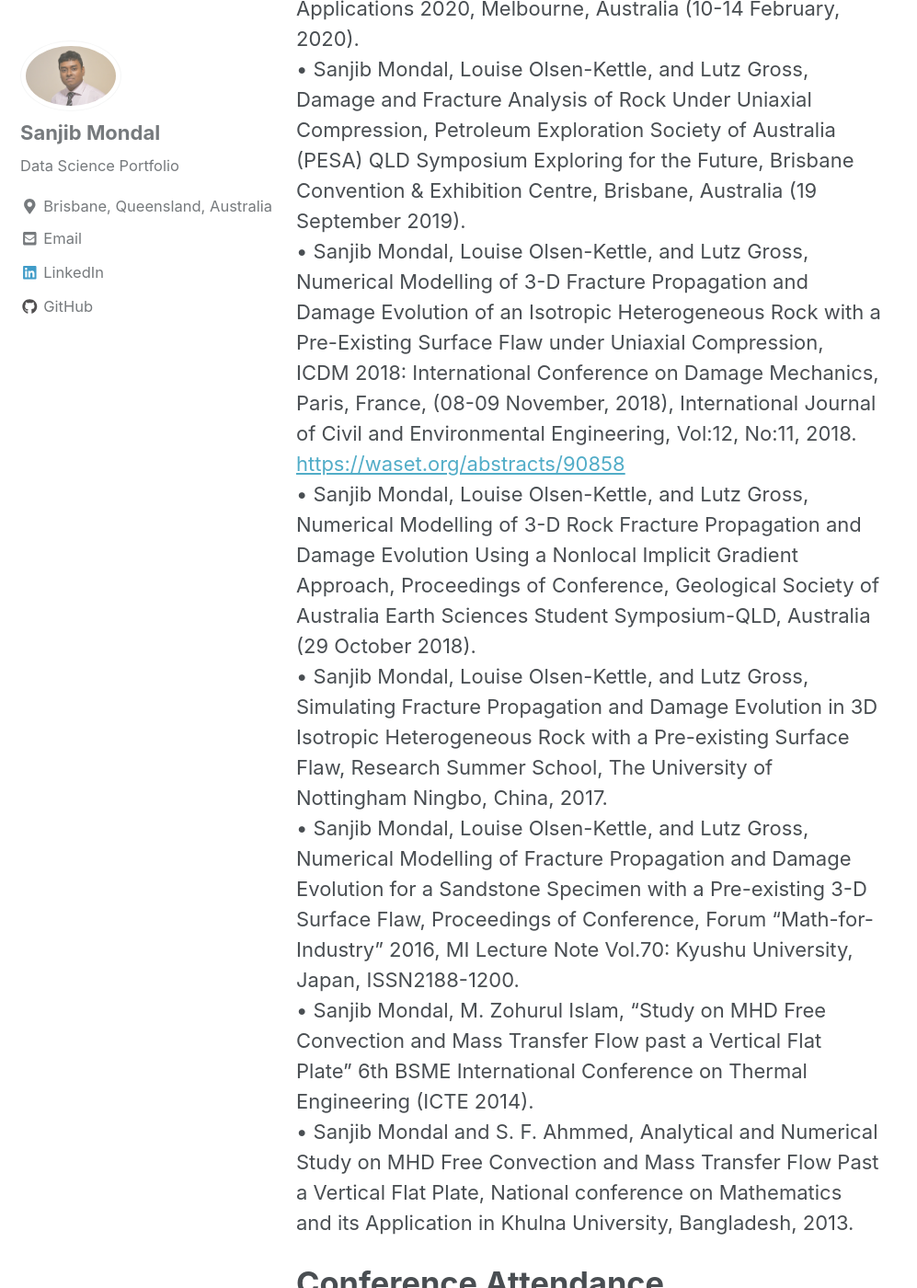
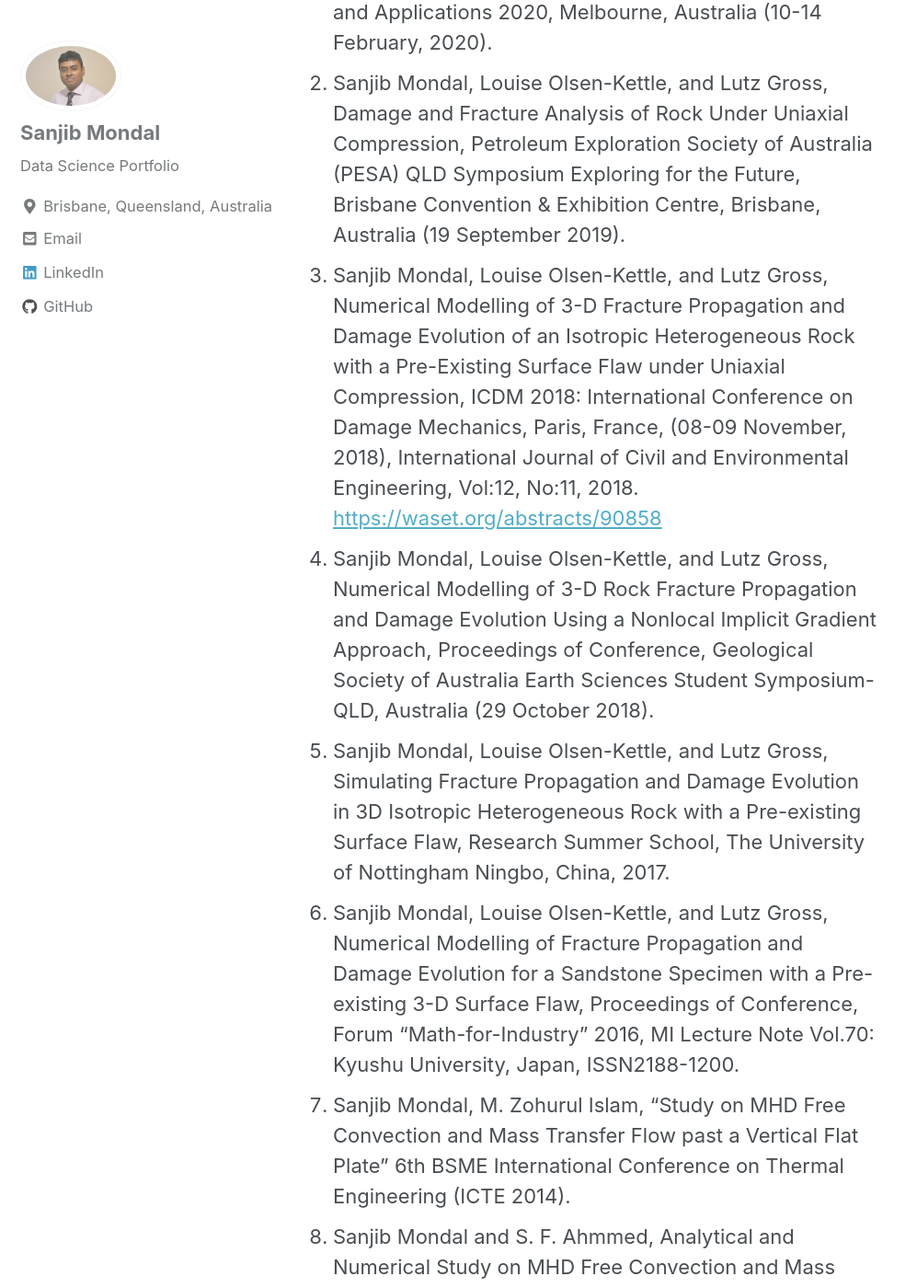
Before and after one commit to Sanjib-Mondal/Sanjib-Mondal.Co, a Jekyll site: the page built from _pages/Research.md, in a window 1280 px wide and 1400 px high, scrolled down 3250 px. Shown: the whole window at 92% size, without its empty margins (0-997 px from the left). Built offline with Jekyll 4.4.1, drawn with Linux system fonts in a browser that asks for light colours; nearby versions of some CDN libraries; some of the changed lines change nothing that is shown; some of the changed text lies outside the part shown.

Commit message:
Update Research.md

```diff
--- a/_pages/Research.md
+++ b/_pages/Research.md
@@ -20,14 +20,14 @@ I have a broad range of interdisciplinary research interests including continuum
 7. S. F. Ahmmed, Sanjib Mondal and A. Ray “MHD Free Convection and Mass Transfer Flow Past a Vertical Flat Plate” has been published in International Journal of Modern Engineering Research (IJMER) [www.ijmer.com](www.ijmer.com), ISSN: 2249-6645, Vol. 3, Issue.1 (Jan-Feb. 2013), pp-75-82.
 
 # Conference Abstract, Poster and Presentation
-•	Sanjib Mondal, Louise Olsen-Kettle, and Lutz Gross, Numerical Modelling of 3-D Fracture Propagation and Damage Evolution in Brittle Materials, MWNDEA 2020: Monash Workshop on Numerical Differential Equations and Applications 2020, Melbourne, Australia (10-14 February, 2020).
-•	Sanjib Mondal, Louise Olsen-Kettle, and Lutz Gross, Damage and Fracture Analysis of Rock Under Uniaxial Compression, Petroleum Exploration Society of Australia (PESA) QLD Symposium Exploring for the Future, Brisbane Convention & Exhibition Centre, Brisbane, Australia (19 September 2019).
-•	Sanjib Mondal, Louise Olsen-Kettle, and Lutz Gross, Numerical Modelling of 3-D Fracture Propagation and Damage Evolution of an Isotropic Heterogeneous Rock with a Pre-Existing Surface Flaw under Uniaxial Compression, ICDM 2018: International Conference on Damage Mechanics, Paris, France, (08-09 November, 2018), International Journal of Civil and Environmental Engineering, Vol:12, No:11, 2018. [https://waset.org/abstracts/90858](https://waset.org/abstracts/90858)
-•	Sanjib Mondal, Louise Olsen-Kettle, and Lutz Gross, Numerical Modelling of 3-D Rock Fracture Propagation and Damage Evolution Using a Nonlocal Implicit Gradient Approach, Proceedings of Conference, Geological Society of Australia Earth Sciences Student Symposium-QLD, Australia (29 October 2018).
-•	Sanjib Mondal, Louise Olsen-Kettle, and Lutz Gross, Simulating Fracture Propagation and Damage Evolution in 3D Isotropic Heterogeneous Rock with a Pre-existing Surface Flaw, Research Summer School, The University of Nottingham Ningbo, China, 2017.
-•	Sanjib Mondal, Louise Olsen-Kettle, and Lutz Gross, Numerical Modelling of Fracture Propagation and Damage Evolution for a Sandstone Specimen with a Pre-existing 3-D Surface Flaw, Proceedings of Conference, Forum "Math-for-Industry" 2016, MI Lecture Note Vol.70: Kyushu University, Japan, ISSN2188-1200.
-•	Sanjib Mondal, M. Zohurul Islam, “Study on MHD Free Convection and Mass Transfer Flow past a Vertical Flat Plate” 6th BSME International Conference on Thermal Engineering (ICTE 2014).
-•	Sanjib Mondal and S. F. Ahmmed, Analytical and Numerical Study on MHD Free Convection and Mass Transfer Flow Past a Vertical Flat Plate, National conference on Mathematics and its Application in Khulna University, Bangladesh, 2013.
+1.	Sanjib Mondal, Louise Olsen-Kettle, and Lutz Gross, Numerical Modelling of 3-D Fracture Propagation and Damage Evolution in Brittle Materials, MWNDEA 2020: Monash Workshop on Numerical Differential Equations and Applications 2020, Melbourne, Australia (10-14 February, 2020).
+2.	Sanjib Mondal, Louise Olsen-Kettle, and Lutz Gross, Damage and Fracture Analysis of Rock Under Uniaxial Compression, Petroleum Exploration Society of Australia (PESA) QLD Symposium Exploring for the Future, Brisbane Convention & Exhibition Centre, Brisbane, Australia (19 September 2019).
+3.	Sanjib Mondal, Louise Olsen-Kettle, and Lutz Gross, Numerical Modelling of 3-D Fracture Propagation and Damage Evolution of an Isotropic Heterogeneous Rock with a Pre-Existing Surface Flaw under Uniaxial Compression, ICDM 2018: International Conference on Damage Mechanics, Paris, France, (08-09 November, 2018), International Journal of Civil and Environmental Engineering, Vol:12, No:11, 2018. [https://waset.org/abstracts/90858](https://waset.org/abstracts/90858)
+4.	Sanjib Mondal, Louise Olsen-Kettle, and Lutz Gross, Numerical Modelling of 3-D Rock Fracture Propagation and Damage Evolution Using a Nonlocal Implicit Gradient Approach, Proceedings of Conference, Geological Society of Australia Earth Sciences Student Symposium-QLD, Australia (29 October 2018).
+5.	Sanjib Mondal, Louise Olsen-Kettle, and Lutz Gross, Simulating Fracture Propagation and Damage Evolution in 3D Isotropic Heterogeneous Rock with a Pre-existing Surface Flaw, Research Summer School, The University of Nottingham Ningbo, China, 2017.
+6.	Sanjib Mondal, Louise Olsen-Kettle, and Lutz Gross, Numerical Modelling of Fracture Propagation and Damage Evolution for a Sandstone Specimen with a Pre-existing 3-D Surface Flaw, Proceedings of Conference, Forum "Math-for-Industry" 2016, MI Lecture Note Vol.70: Kyushu University, Japan, ISSN2188-1200.
+7.	Sanjib Mondal, M. Zohurul Islam, “Study on MHD Free Convection and Mass Transfer Flow past a Vertical Flat Plate” 6th BSME International Conference on Thermal Engineering (ICTE 2014).
+8.	Sanjib Mondal and S. F. Ahmmed, Analytical and Numerical Study on MHD Free Convection and Mass Transfer Flow Past a Vertical Flat Plate, National conference on Mathematics and its Application in Khulna University, Bangladesh, 2013.
 
 # Conference Attendance
-•	SPE/AAPG/SEG Asia Pacific Unconventional Resources Technology Conference, 18-19 November 2019, Brisbane Convention & Exhibition Centre, Brisbane, Australia.
+1.	SPE/AAPG/SEG Asia Pacific Unconventional Resources Technology Conference, 18-19 November 2019, Brisbane Convention & Exhibition Centre, Brisbane, Australia.
```
